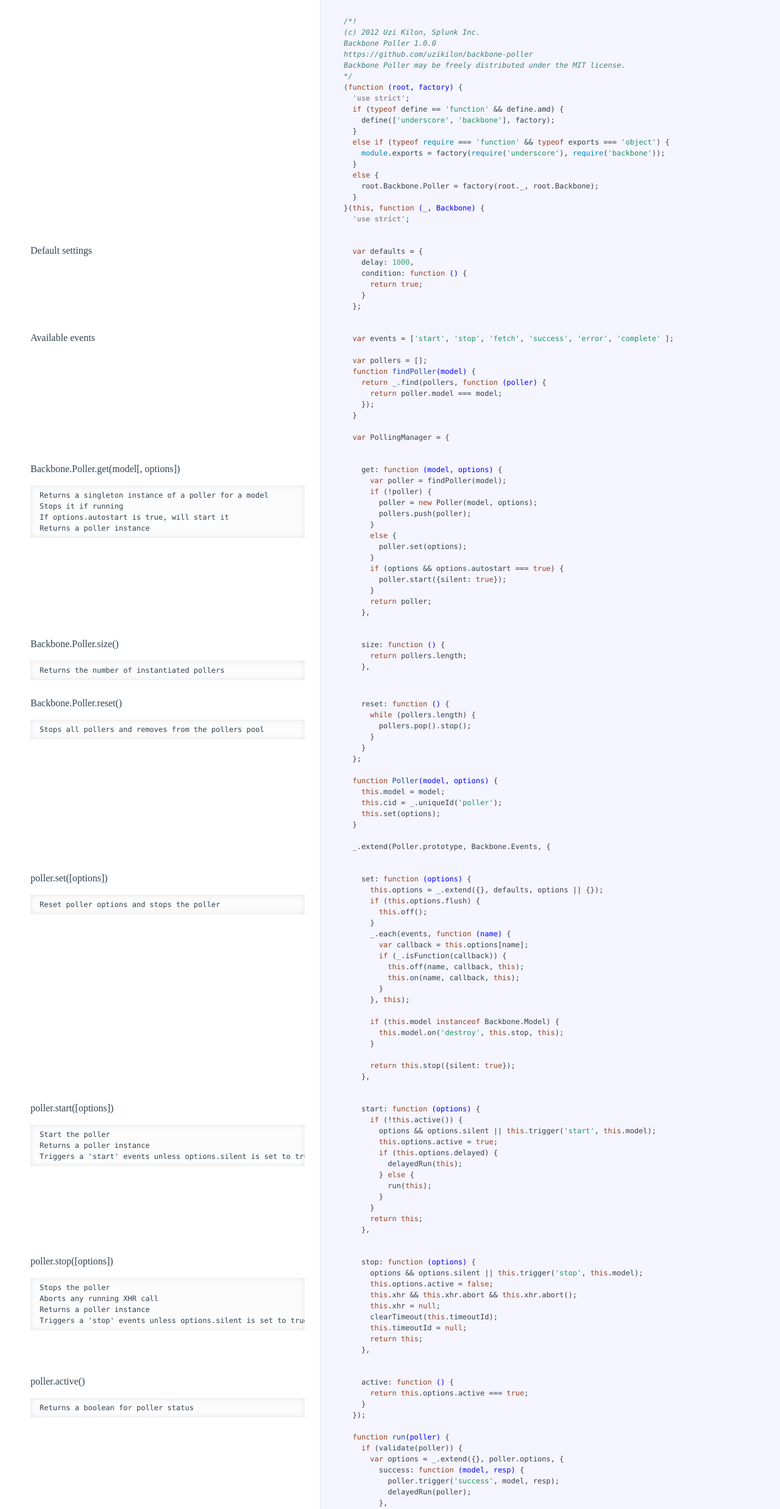
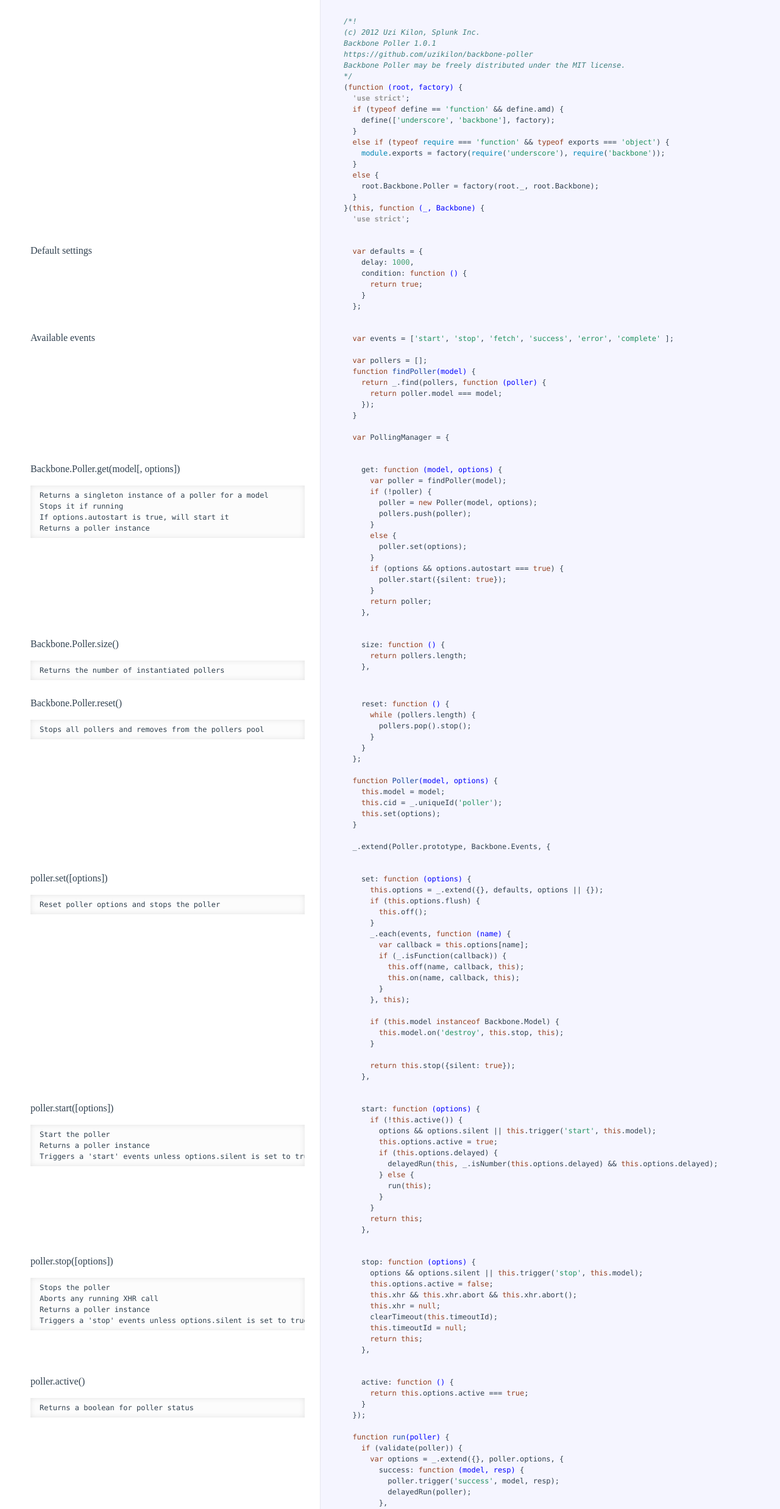
Before and after one commit to uzikilon/backbone-poller, a website: page index.html in a window 1280 px wide. Shown: the part 86-2560 px from the top of the page at 61% size. Drawn offline with Linux system fonts and the light colour scheme; a web font is replaced by a local one.

Commit message:
Updated annotated soucre code

```diff
--- a/index.html
+++ b/index.html
@@ -32,7 +32,7 @@
 
             <div class="content"><div class='highlight'><pre><span class="hljs-comment">/*!
 (c) 2012 Uzi Kilon, Splunk Inc.
-Backbone Poller 1.0.0
+Backbone Poller 1.0.1
 https://github.com/uzikilon/backbone-poller
 Backbone Poller may be freely distributed under the MIT license.
 */</span>
@@ -238,7 +238,7 @@ Triggers a 'start' events unless options.silent is set to true
         options &amp;&amp; options.silent || <span class="hljs-keyword">this</span>.trigger(<span class="hljs-string">'start'</span>, <span class="hljs-keyword">this</span>.model);
         <span class="hljs-keyword">this</span>.options.active = <span class="hljs-literal">true</span>;
         <span class="hljs-keyword">if</span> (<span class="hljs-keyword">this</span>.options.delayed) {
-          delayedRun(<span class="hljs-keyword">this</span>);
+          delayedRun(<span class="hljs-keyword">this</span>, _.isNumber(<span class="hljs-keyword">this</span>.options.delayed) &amp;&amp; <span class="hljs-keyword">this</span>.options.delayed);
         } <span class="hljs-keyword">else</span> {
           run(<span class="hljs-keyword">this</span>);
         }
@@ -347,9 +347,9 @@ Returns a boolean for poller status
     <span class="hljs-keyword">return</span> res;
   }
 
-  <span class="hljs-function"><span class="hljs-keyword">function</span> <span class="hljs-title">delayedRun</span><span class="hljs-params">(poller)</span> </span>{
+  <span class="hljs-function"><span class="hljs-keyword">function</span> <span class="hljs-title">delayedRun</span><span class="hljs-params">(poller, delay)</span> </span>{
     <span class="hljs-keyword">if</span> (validate(poller)) {
-      poller.timeoutId = _.delay(run, getDelay(poller), poller);
+      poller.timeoutId = _.delay(run, delay || getDelay(poller), poller);
     }
   }
 
```
